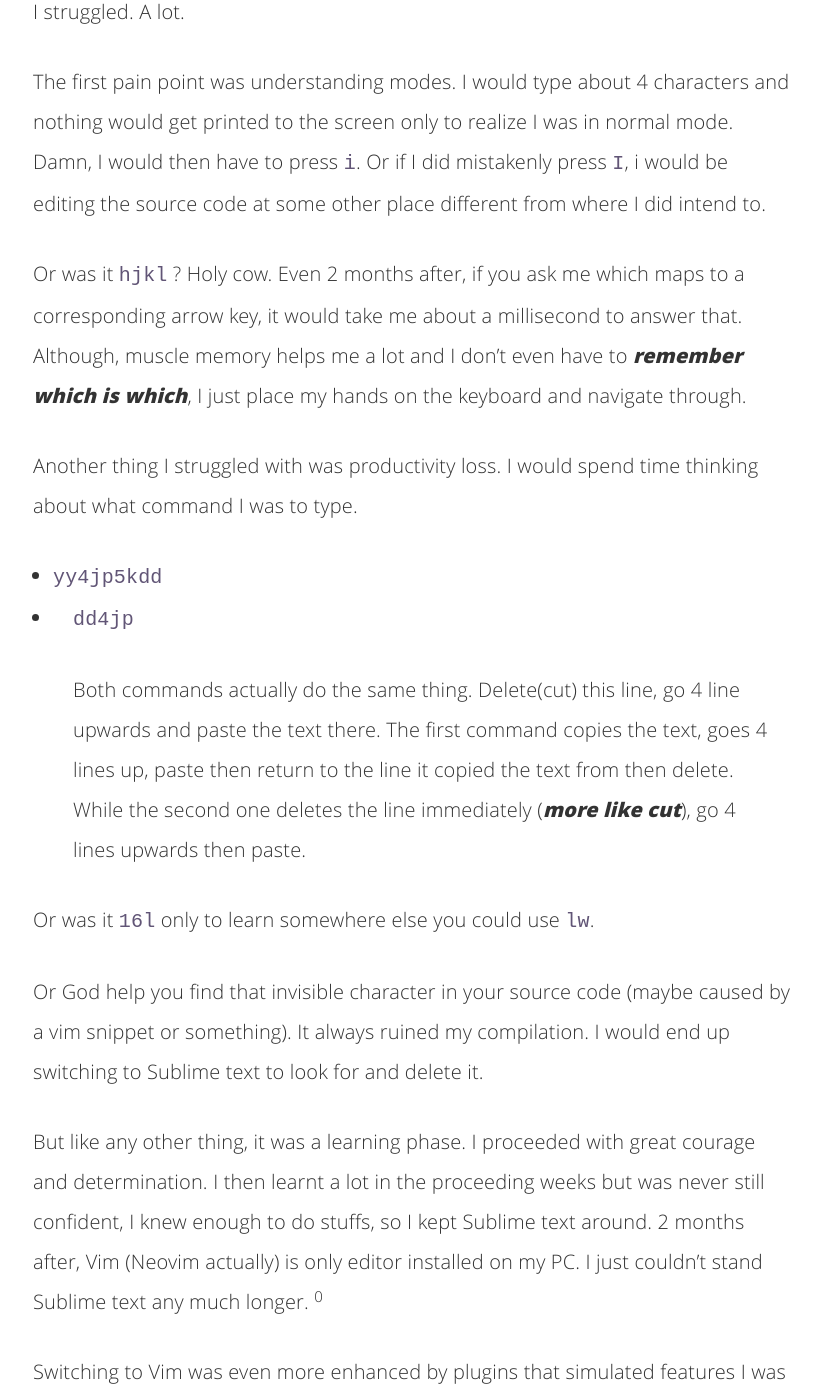
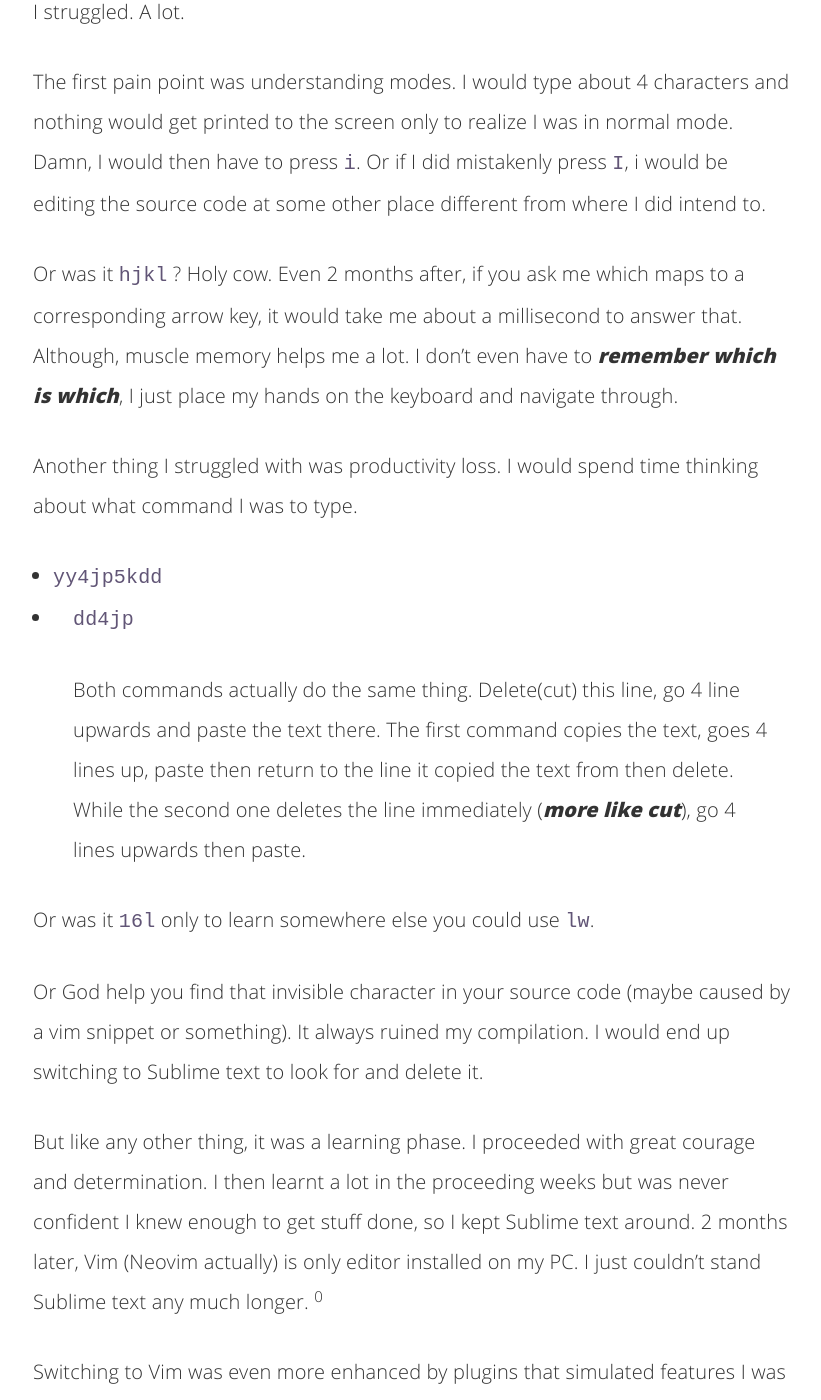
Before and after one commit to adelowo/portfolio, a Jekyll site: the page built from _posts/2017-08-01-on-vim.md, in a window 1280 px wide and 1400 px high, scrolled down 1386 px. Shown: the whole window, without its empty margins (227-1048 px from the left). Built offline with Jekyll 4.4.1, drawn with Linux system fonts in a browser that asks for light colours; comment, search, counter and statistics services are not loaded; some of the changed text lies outside the part shown.

Commit message:
Fixed typos

```diff
--- a/_posts/2017-08-01-on-vim.md
+++ b/_posts/2017-08-01-on-vim.md
@@ -40,7 +41,7 @@ Or if I did mistakenly press `I`, i would be editing the source code at some oth
 
 Or was it `hjkl` ? Holy cow. Even 2 months after, if you ask me which maps to a corresponding arrow key,
 it would take me about a millisecond to answer that.
-Although, muscle memory helps me a lot and I don't even have to ___remember which is which___, I just place my hands on the keyboard and navigate through.
+Although, muscle memory helps me a lot. I don't even have to ___remember which is which___, I just place my hands on the keyboard and navigate through.
 
 Another thing I struggled with was productivity loss. I would spend time thinking about what command I was to type.
 
@@ -57,7 +58,7 @@ Or God help you find that invisible character in your source code (maybe caused
 I would end up switching to Sublime text to look for and delete it.
 
 But like any other thing, it was a learning phase. I proceeded with great courage and determination. I then learnt a lot in the proceeding weeks but
-was never still confident, I knew enough to do stuffs, so I kept Sublime text around. 2 months after, Vim (Neovim actually) is only editor installed
+was never confident I knew enough to get stuff done, so I kept Sublime text around. 2 months later, Vim (Neovim actually) is only editor installed
 on my PC. I just couldn't stand Sublime text any much longer. <sup>0</sup>
 
 Switching to Vim was even more enhanced by plugins that simulated features I was used to from Jetbrains and Atom. Here is a handful of them
```
Also changed, not shown: other parts of _posts/2017-08-01-on-vim.md (+5 -4 lines).
